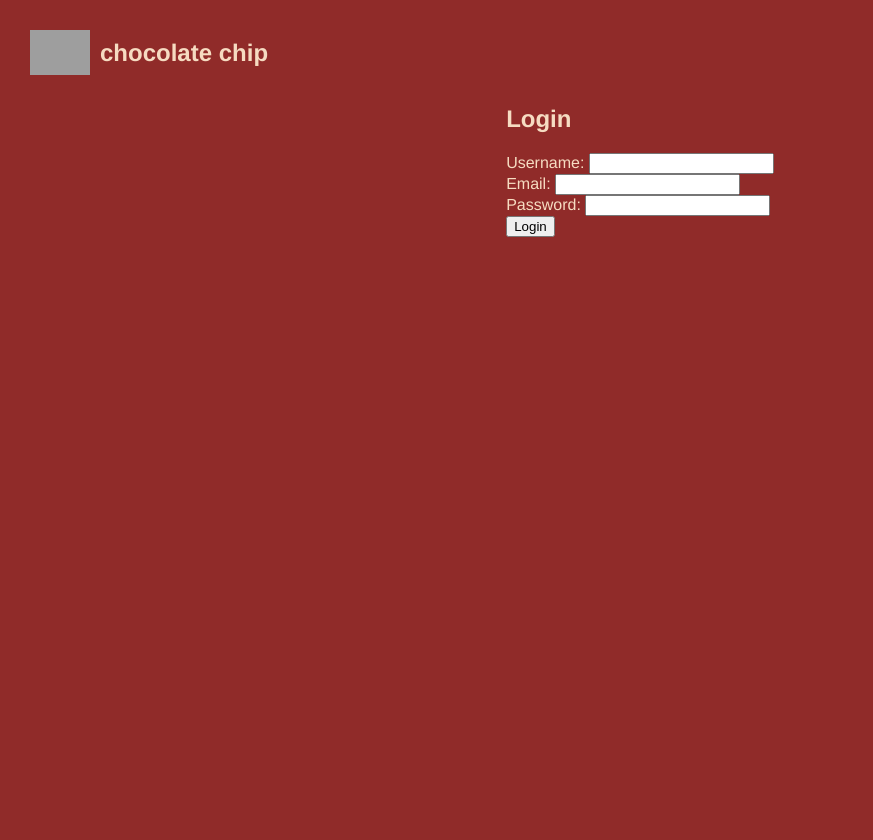
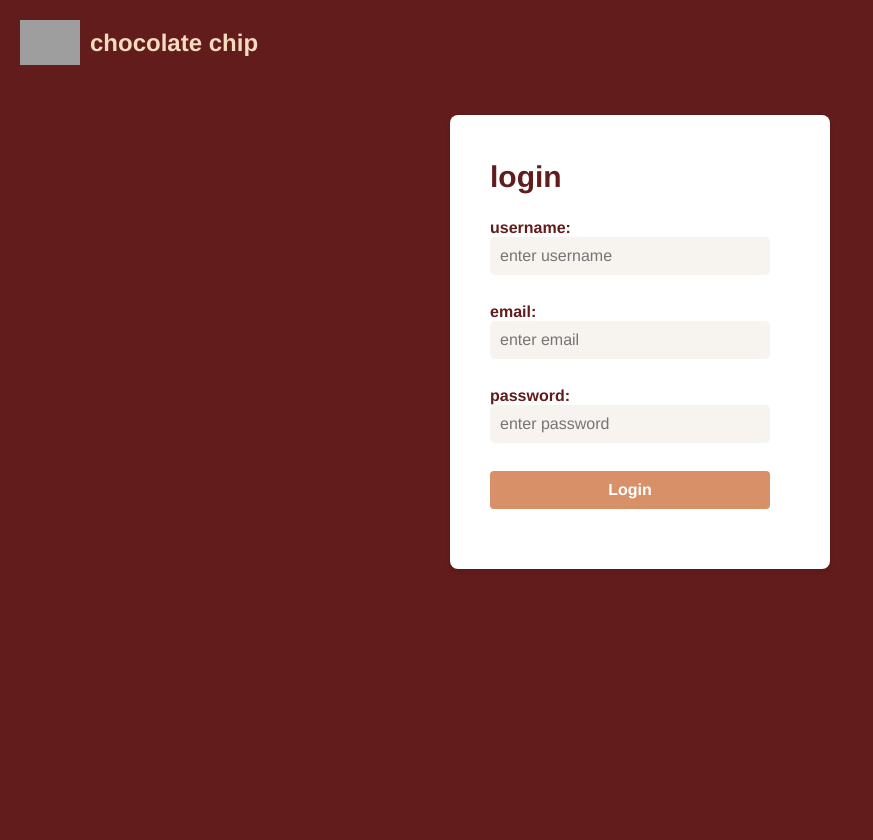
Before and after one commit to n4z03/CodeJam13-ChocolateChip, a Flask app: page /login in a window 1280 px wide. Shown: the whole page, without its empty margins (0-873 px from the left). Run offline with Flask 3, Linux system fonts and the light colour scheme; grey boxes are pictures that could not be loaded.

Commit message:
login push

```diff
--- a/templates/login.html
+++ b/templates/login.html
@@ -4,14 +4,15 @@
 <style>
     body {
         min-height: 100vh;
-        background: #902b29;
+        background: #611c1b;
         display: flex;
         flex-direction: column;
         align-items: center;
         justify-content: flex-start;
         font-family: "Haas Grot Text R Web", "Helvetica Neue", Helvetica, Arial, sans-serif;
-        margin: 20px;
-        color: #f6dcc2;
+        color: #611c1b;
+        font-weight: bold;
+        margin: 20px 20px;
     }
 
     a {
@@ -26,7 +27,6 @@
     .header {
         display: flex;
         align-items: center;
-        padding: 10px;
     }
 
     .header img {
@@ -38,41 +38,94 @@
       font-weight: bold;
       color: hsl(30, 74%, 86%);
     }
+
+    .container {
+        margin-top: 50px;
+        width: 300px;
+        padding: 20px 40px 50px 40px;
+        background-color: #fff;
+        border-radius: 8px;
+        box-shadow: 0 2px 4px rgba(0, 0, 0, 0.1);
+    }
+
+    input[type="text"],
+    input[type="password"],
+    input[type="email"],
+    button {
+        margin-bottom: 10px;
+        width: calc(100% - 20px);
+        padding: 10px;
+        border: none;
+        border-radius: 5px;
+        box-sizing: border-box;
+        background-color: #f7f3ef;
+        font-size: 16px;
+        font-family: "Haas Grot Text R Web", "Helvetica Neue", Helvetica, Arial, sans-serif;
+    }
+
+    input[type="text"],
+    input[type="email"],
+    input[type="password"] {
+        display: block;
+    }
+    button {
+        background-color:rgb(216, 144, 105);
+        color: white;
+        cursor: pointer;
+        border: none;
+        border-radius: 4px;
+        transition: background-color 0.3s;
+        font-family: "Haas Grot Text R Web", "Helvetica Neue", Helvetica, Arial, sans-serif;
+        font-weight: bold;
+        font-size: 16px;
+    }
+
+    button:hover {
+        background-color: #611c1b;
+    }
+
+    h2{
+        font-size: 30px;
+        font-weight: 600;
+    }
 </style>
 
 
 <head>
     <meta charset="UTF-8">
     <meta name="viewport" content="width=device-width, initial-scale=1.0">
-    <title>Login</title>
+    <title>login</title>
     <!-- <link rel="stylesheet" href="style.css"> -->
 </head>
 
 
 <body>
-    <a href="user-dashboard.html">
+    <a href="chip-viewer.html">
         <div class="header">
             <img src="https://cdn.discordapp.com/attachments/1175292590569038017/1175292622017937458/Untitled_Artwork_6.png?ex=656ab38c&is=65583e8c&hm=7648eacf823ee66668b7060aaaebe15eed1f2d49070d5327ae403262055126e5&" alt="Logo">
             <span class="website-name">chocolate chip</span>
         </div>
     </a>
 
-    <div class="login-container">
+    <div class="container">
         <form id="loginForm" method = "POST" action = "/login">
-            <h2>Login</h2>
+            <h2>login</h2>
             <h3>{{error}}</h3>
             <div class="form-group">
-                <label for="username">Username:</label>
-                <input type="text" id="username" name="username" required>
+                <label for="username">username:</label>
+                <input type="text" id="username" name="username" placeholder="enter username" required>
             </div>
+            <br>
             <div class="form-group">
-                <label for="email">Email:</label>
-                <input type="email" id="email" name="email" required>
+                <label for="email">email:</label>
+                <input type="email" id="email" name="email" placeholder="enter email" required>
             </div>
+            <br>
             <div class="form-group">
-                <label for="password">Password:</label>
-                <input type="password" id="password" name="password" required>
+                <label for="password">password:</label>
+                <input type="password" id="password" name="password" placeholder="enter password" required>
             </div>
+            <br>
             <button type="submit">Login</button>
         </form>
     </div>
```
